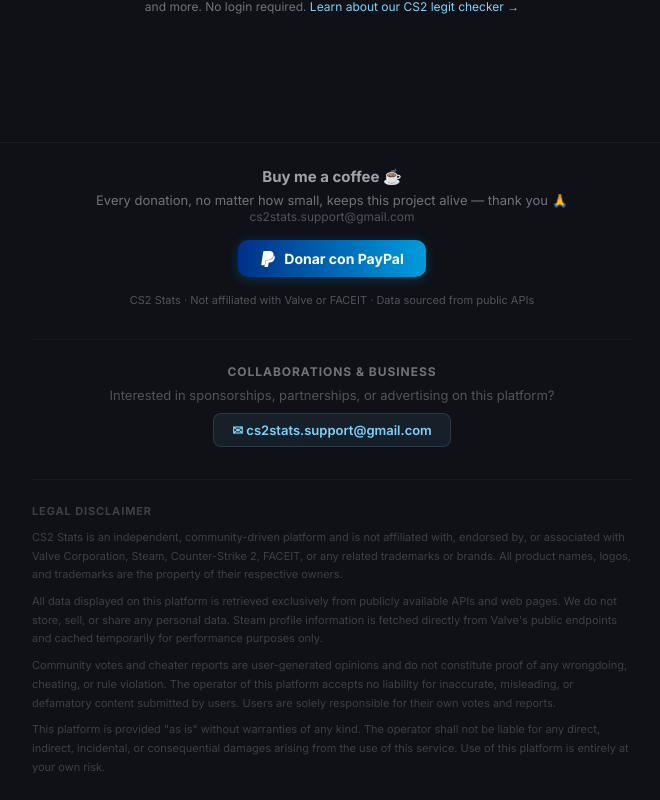
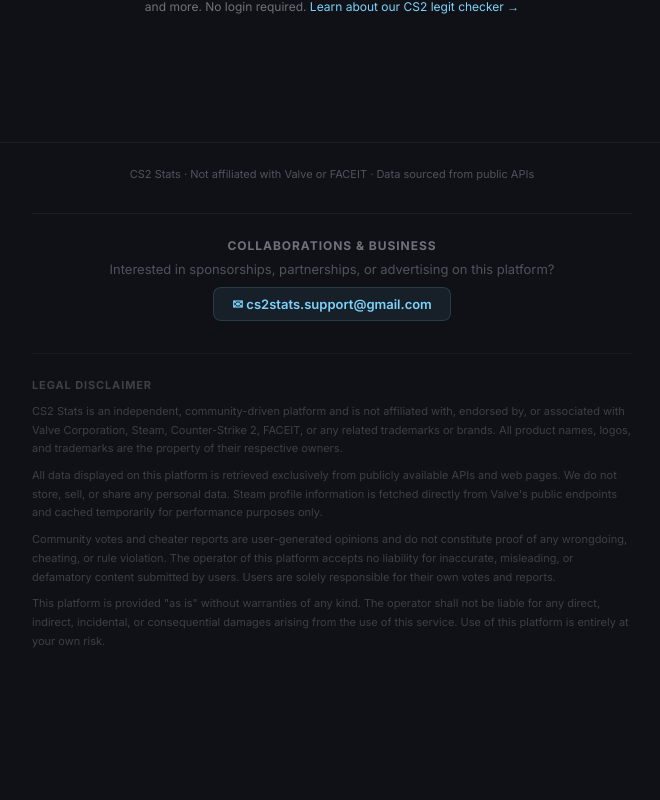
Before and after one commit to SergioGarciaRo/cs2stats, a Next.js app: page / in a window 1280 px wide. Shown: the part 759-1559 px from the top of the page, without its empty margins (308-968 px from the left). After the commit the page ends 1433 px from the top, so only its background shows below. Built offline with nearby package versions, Linux system fonts and the light colour scheme.

Commit message:
feat: remove PayPal donation section from footer
Co-Authored-By: Claude Sonnet 4.6 <noreply@anthropic.com>

```diff
--- a/app/layout.tsx
+++ b/app/layout.tsx
@@ -1,5 +1,4 @@
 import './globals.css'
-import DonateButton from './DonateButton'
 import type { Metadata } from 'next'
 
 const SITE_URL = 'https://cs2stats-68cc.vercel.app'
@@ -97,15 +96,7 @@ export default function RootLayout({ children }: { children: React.ReactNode })
           textAlign: 'center',
         }}>
           <div style={{ maxWidth: 600, margin: '0 auto' }}>
-            <div style={{ fontSize: 15, fontWeight: 700, color: '#a1a1aa', marginBottom: 6 }}>
-              Buy me a coffee ☕
-            </div>
-            <div style={{ fontSize: 13, color: '#71717a', marginBottom: 16 }}>
-              Every donation, no matter how small, keeps this project alive — thank you 🙏<br />
-              <span style={{ fontSize: 12, color: '#52525b' }}>cs2stats.support@gmail.com</span>
-            </div>
-            <DonateButton />
-            <div style={{ marginTop: 16, fontSize: 11, color: '#52525b' }}>
+            <div style={{ fontSize: 11, color: '#52525b' }}>
               CS2 Stats · Not affiliated with Valve or FACEIT · Data sourced from public APIs
             </div>
 
```
